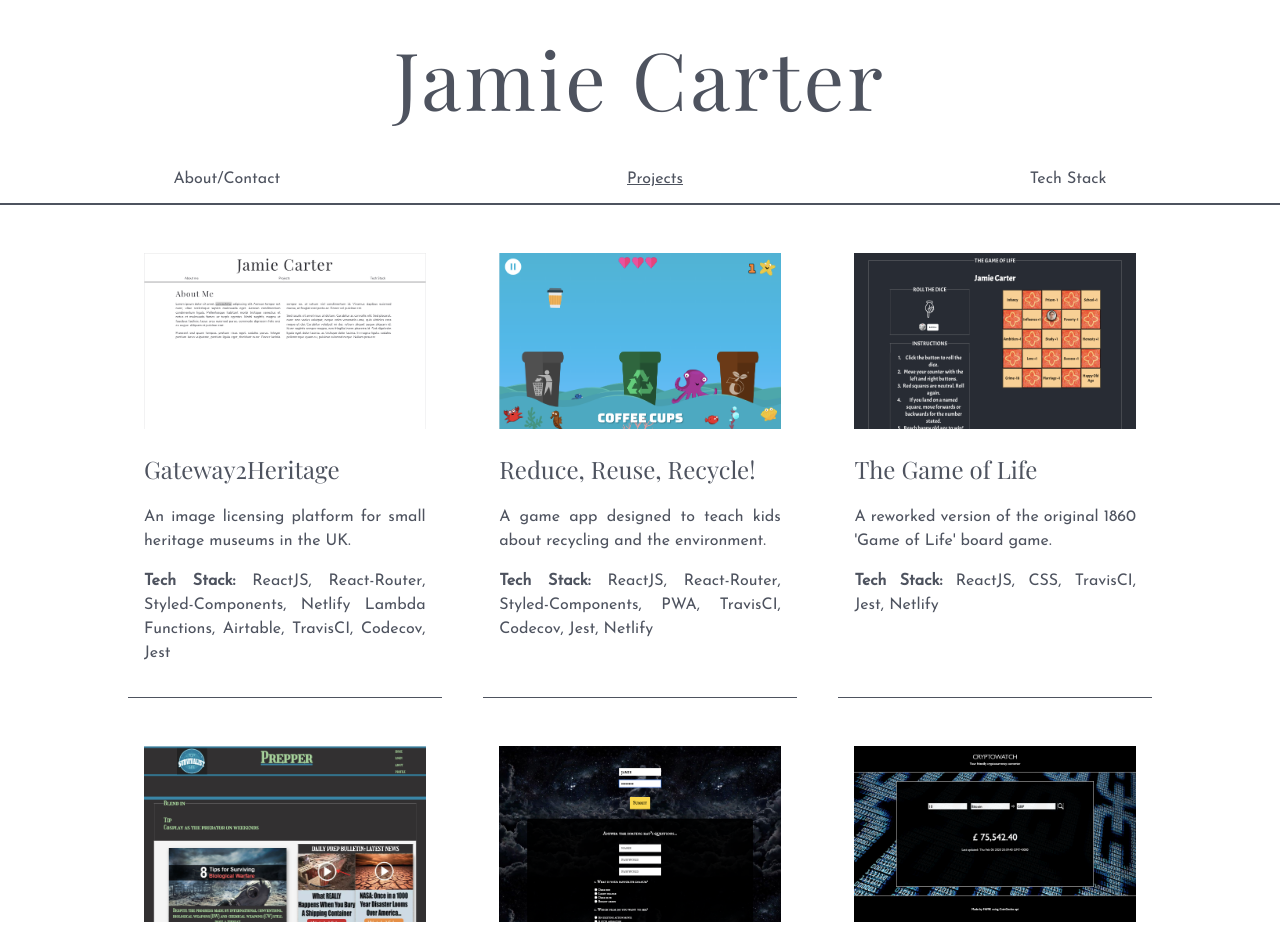
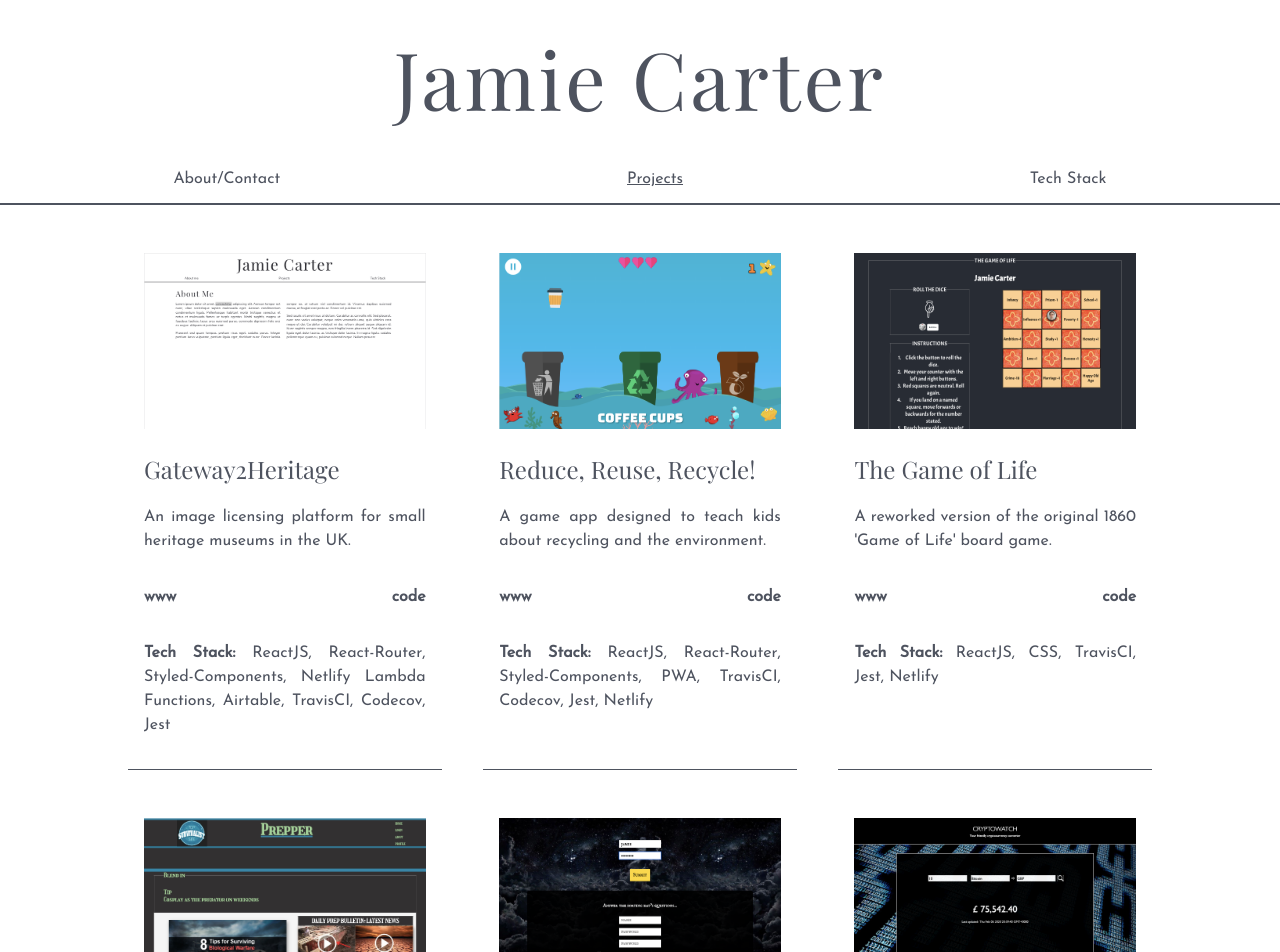
Before and after one commit to jc2820/portfolio-2020, a React (Create React App) app: page /projects in a window 1280 px wide. Shown: the top 952 px of the page. Built offline with nearby package versions, Linux system fonts and the light colour scheme; the HTML template or start-up script is replaced by a standard one.

Commit message:
Add links to url and repo of each project Relates #8

```diff
--- a/src/components/About/ContactBar/Contact.style.js
+++ b/src/components/About/ContactBar/Contact.style.js
@@ -3,7 +3,7 @@ import styled from "styled-components";
 const ContactsBox = styled.div`
   width: 80vw;
   display: block;
-  margin-bottom: 5rem;
+  margin-bottom: 2rem;
 
   p {
     font-family: "Josefin Sans", sans-serif;
--- a/src/components/Projects/ProjectsContainer/ProjectsMap.js
+++ b/src/components/Projects/ProjectsContainer/ProjectsMap.js
@@ -7,9 +7,13 @@ const ProjectsMap = () => {
   return projectData.map(item => {
     return (
       <SC.Card key={item.name}>
-        <img src={item.imgSrc} alt={item.imgAlt} />
-        <h2>{item.name}</h2>
+        <a href={item.url}><img src={item.imgSrc} alt={item.imgAlt} /></a>
+        <a href={item.url}><h2>{item.name}</h2></a>
         <p>{item.description}</p>
+        <SC.LinksBox>
+        <a href={item.url}><p><Bold>www</Bold></p></a>
+        <a href={item.gitUrl}><p><Bold>code</Bold></p></a>
+        </SC.LinksBox>
         <SC.StackItem>
           <Bold>Tech Stack: </Bold>
           {item.stack}
--- a/src/components/Projects/ProjectsContainer/ProjectsMap.style.js
+++ b/src/components/Projects/ProjectsContainer/ProjectsMap.style.js
@@ -23,6 +23,15 @@ const Card = styled.div`
     line-height: 1.5;
   }
 
+  a {
+    text-decoration: none;
+    color: #4e535f;
+  }
+
+  a:hover {
+    text-decoration: underline;
+  }
+
   @media (min-width: 1024px) {
      {
       width: 22vw;
@@ -41,4 +50,10 @@ const StackItem = styled.p`
   color: #4e535f;
 `;
 
-export { Card, StackItem };
+const LinksBox = styled.div `
+  display: flex;
+  flex-direction: row;
+  justify-content: space-between;
+`;
+
+export { Card, StackItem, LinksBox };
```
